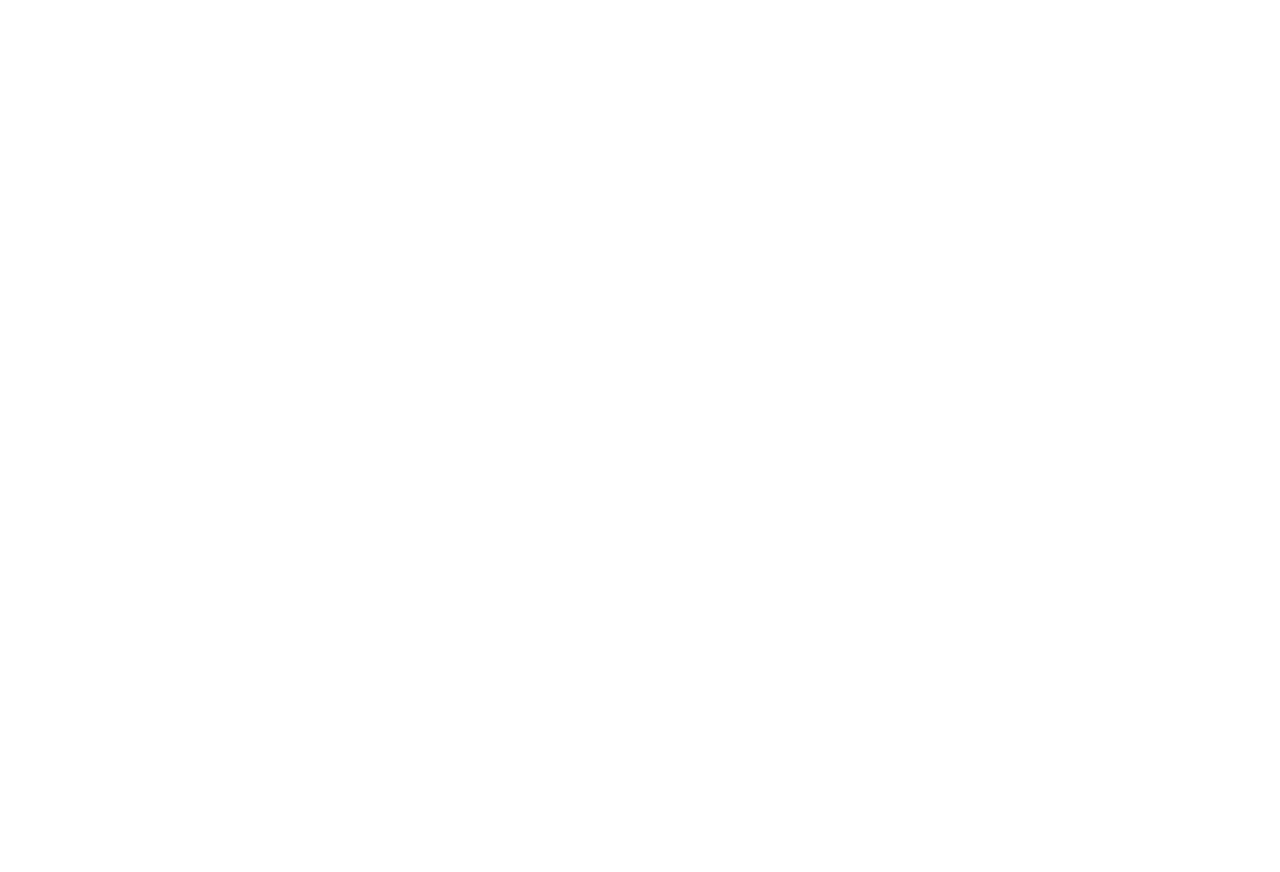
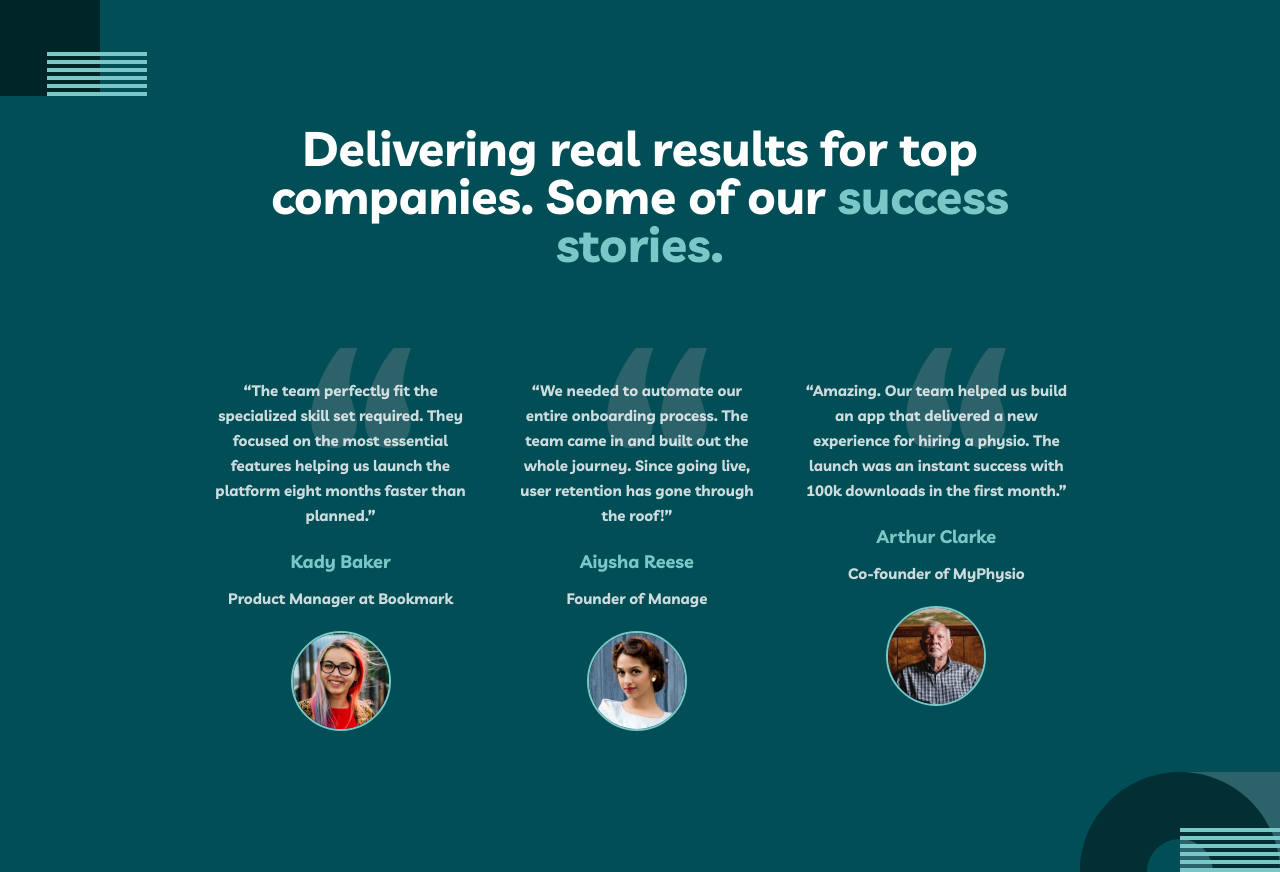
Before and after one commit to vinuman/myteam-multi-page-website, a React (Create React App) app: page /#/ in a window 1280 px wide. Shown: the part 1280-2152 px from the top of the page. Before the commit the page ends 1276 px from the top, so only its background shows below. Built offline with nearby package versions, Linux system fonts and the light colour scheme.

Commit message:
home-section 3 desktop

```diff
--- a/src/Home.js
+++ b/src/Home.js
@@ -1,10 +1,16 @@
 import bgpattern1 from "./assets/bg-pattern-home-1.svg";
 import bgpattern2 from "./assets/bg-pattern-home-2.svg";
 import bgpatter3 from "./assets/bg-pattern-home-3.svg";
+import bgpattern4 from "./assets/bg-pattern-home-4-about-3.svg";
+import bgpattern5 from "./assets/bg-pattern-home-5.svg";
 import personIcon from "./assets/icon-person.svg";
 import cogIcon from "./assets/icon-cog.svg";
 import chartIcon from "./assets/icon-chart.svg";
 import hamburger from "./assets/icon-hamburger.svg";
+import kady from "./assets/avatar-kady.jpg";
+import ayisha from "./assets/avatar-aiysha.jpg";
+import arthur from "./assets/avatar-arthur.jpg";
+import quotes from "./assets/icon-quotes.svg";
 
 const Home = () => {
   return (
@@ -66,6 +72,60 @@
         <img src={bgpatter3} className="bg-ptn-3"></img>
         <img src={bgpatter3} className="bg-ptn-4"></img>
       </section>
+      <section className="home-section-3">
+        <img
+          src={bgpattern4}
+          alt="background pattern"
+          className="bg-ptn-5"
+        ></img>
+        <img
+          src={bgpattern5}
+          alt="background pattern"
+          className="bg-ptn-6"
+        ></img>
+        <h2>
+          Delivering real results for top companies. Some of our{" "}
+          <span style={{ color: "#79C8C7" }}>success stories.</span>
+        </h2>
+        <div className="stories-container">
+          <div className="stories">
+            <img className="quotes" src={quotes} alt="icon-quotes"></img>
+            <p className="body2">
+              {" "}
+              “The team perfectly fit the specialized skill set required. They
+              focused on the most essential features helping us launch the
+              platform eight months faster than planned.”
+            </p>
+            <h3>Kady Baker</h3>
+            <p className="body2">Product Manager at Bookmark</p>
+            <img src={kady} alt="profile kady"></img>
+          </div>
+          <div className="stories">
+            <img className="quotes" src={quotes} alt="icon-quotes"></img>
+            <p className="body2">
+              {" "}
+              “We needed to automate our entire onboarding process. The team
+              came in and built out the whole journey. Since going live, user
+              retention has gone through the roof!”
+            </p>
+            <h3>Aiysha Reese</h3>
+            <p className="body2">Founder of Manage</p>
+            <img src={ayisha} alt="profile ayisha"></img>
+          </div>
+          <div className="stories">
+            <img className="quotes" src={quotes} alt="icon-quotes"></img>
+            <p className="body2">
+              {" "}
+              “Amazing. Our team helped us build an app that delivered a new
+              experience for hiring a physio. The launch was an instant success
+              with 100k downloads in the first month.”
+            </p>
+            <h3>Arthur Clarke</h3>
+            <p className="body2">Co-founder of MyPhysio</p>
+            <img src={arthur} alt="profile arthur"></img>
+          </div>
+        </div>
+      </section>
     </>
   );
 };
--- a/src/index.css
+++ b/src/index.css
@@ -183,3 +183,58 @@
   left: -120px;
   transform: rotate(90deg);
 }
+
+.home-section-3 {
+  background-color: var(--primary-midnight-green);
+  padding: 10% 15%;
+  text-align: center;
+  display: flex;
+  flex-direction: column;
+  position: relative;
+}
+
+.stories-container {
+  display: flex;
+  padding-top: 10rem;
+}
+
+.stories {
+  padding: 1rem 2rem;
+  position: relative;
+  text-align: center;
+}
+.stories > .body2 {
+  padding-bottom: 2rem;
+  opacity: 0.8;
+}
+.stories > h3 {
+  padding-bottom: 1rem;
+  color: var(--secondary-rapture-blue);
+}
+
+.stories > img {
+  width: 10rem;
+  height: 10rem;
+  border-radius: 50%;
+  border: 2px solid var(--secondary-rapture-blue);
+}
+
+.quotes {
+  position: absolute;
+  top: -20px;
+  left: 40%;
+  border: none !important;
+  border-radius: 0.1rem !important;
+}
+
+.bg-ptn-5 {
+  position: absolute;
+  top: 0;
+  left: 0;
+}
+
+.bg-ptn-6 {
+  position: absolute;
+  bottom: 0;
+  right: 0;
+}
```
